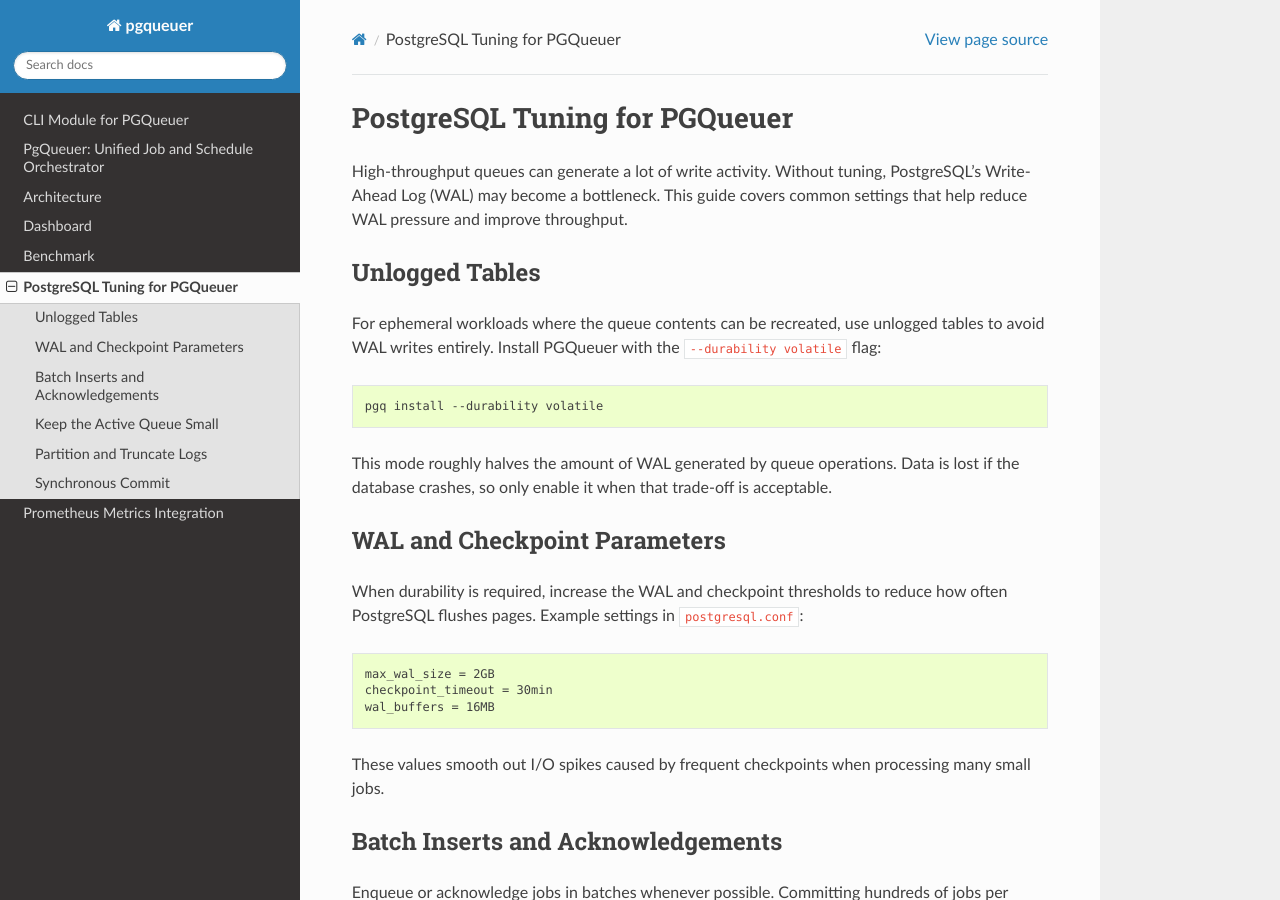
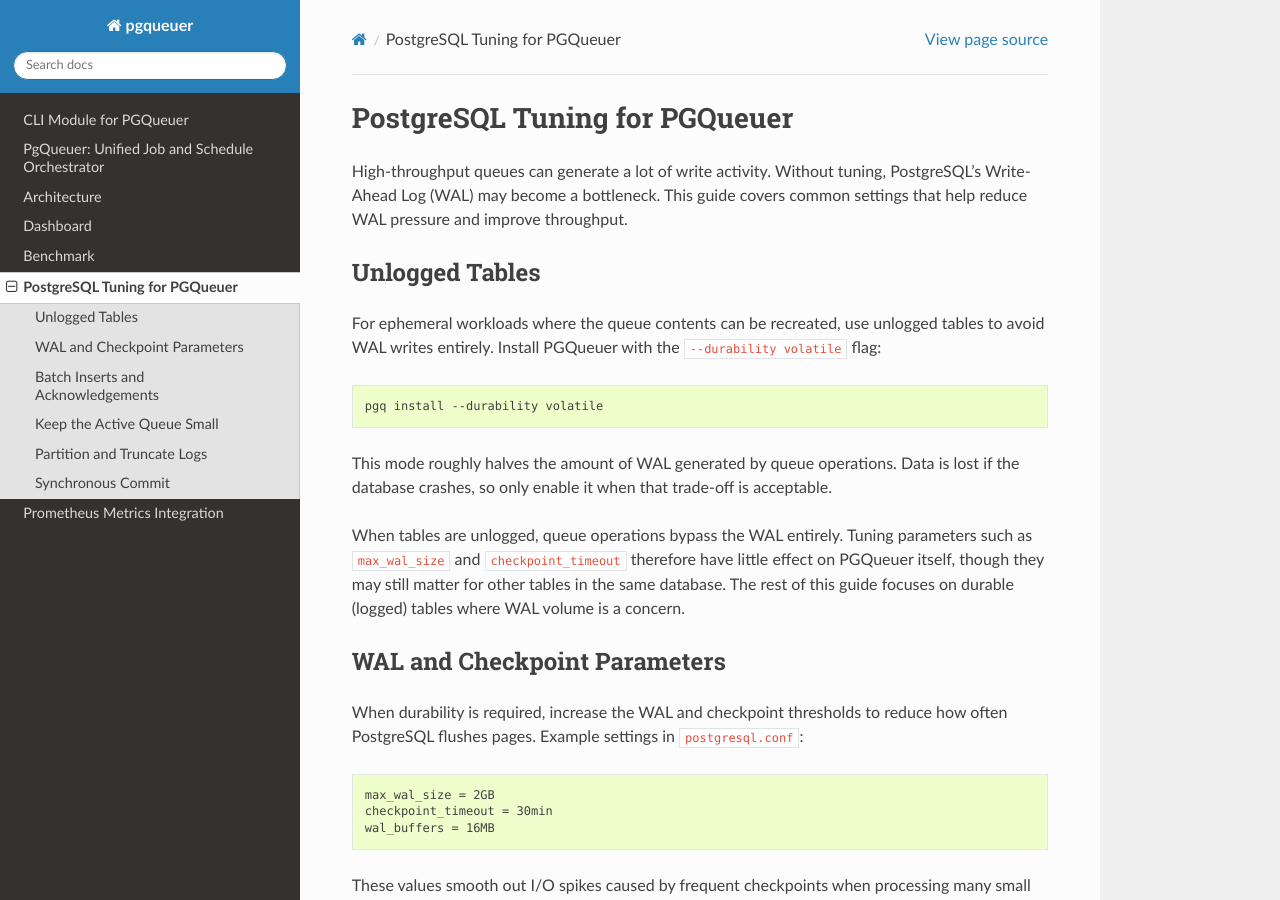
Before and after one commit to janbjorge/pgqueuer, a Sphinx documentation site: the page built from docs/postgres-tuning.md, in a window 1280 px wide and 900 px high. Built offline with Sphinx 7.4.7 and the Read the Docs theme 3.1.0, drawn with Linux system fonts in a browser that asks for light colours; pages that are not in the unit, such as notebooks, are missing from menus.

Commit message:
Clarify WAL settings and unlogged tables

````diff
--- a/docs/postgres-tuning.md
+++ b/docs/postgres-tuning.md
@@ -11,6 +11,12 @@
 ```
 
 This mode roughly halves the amount of WAL generated by queue operations. Data is lost if the database crashes, so only enable it when that trade-off is acceptable.
+
+When tables are unlogged, queue operations bypass the WAL entirely. Tuning
+parameters such as ``max_wal_size`` and ``checkpoint_timeout`` therefore have
+little effect on PGQueuer itself, though they may still matter for other tables
+in the same database. The rest of this guide focuses on durable (logged) tables
+where WAL volume is a concern.
 
 ## WAL and Checkpoint Parameters
 
````
Also changed, not shown: README.md (+1 -0 lines).
